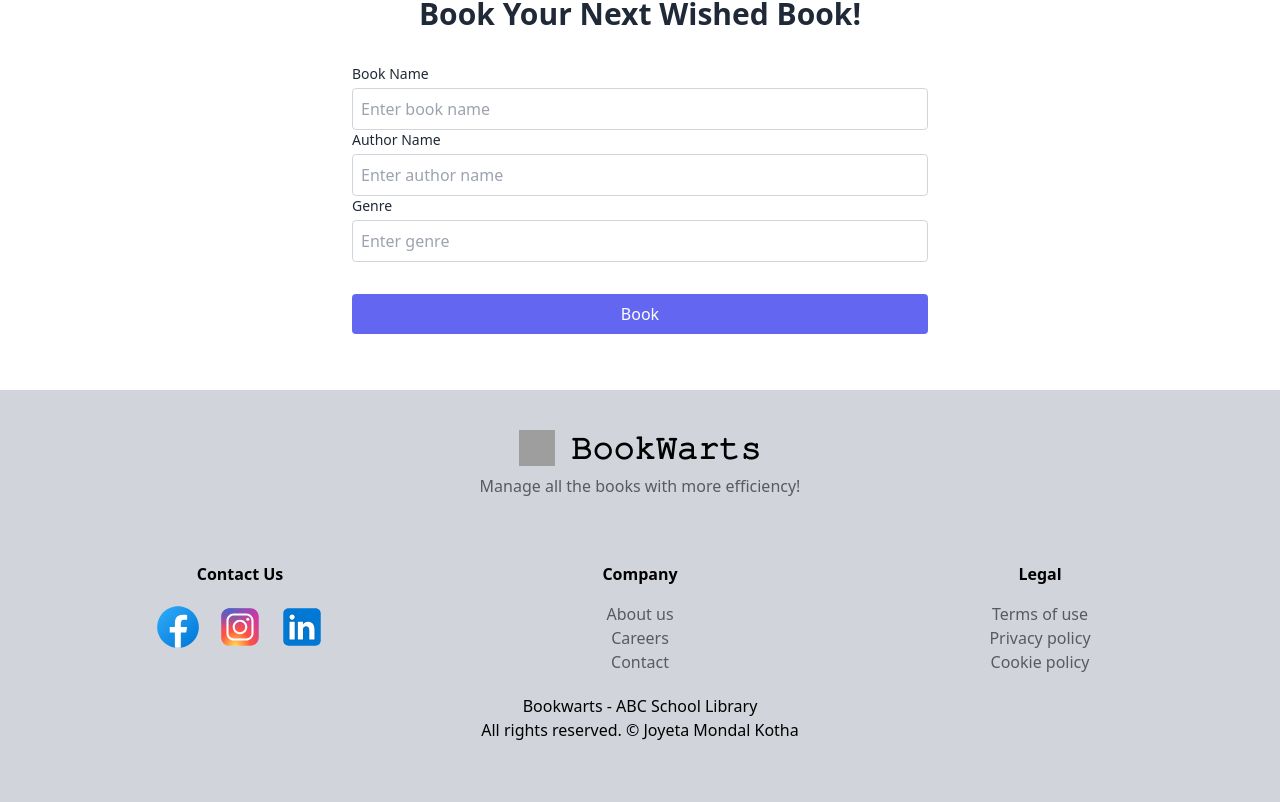
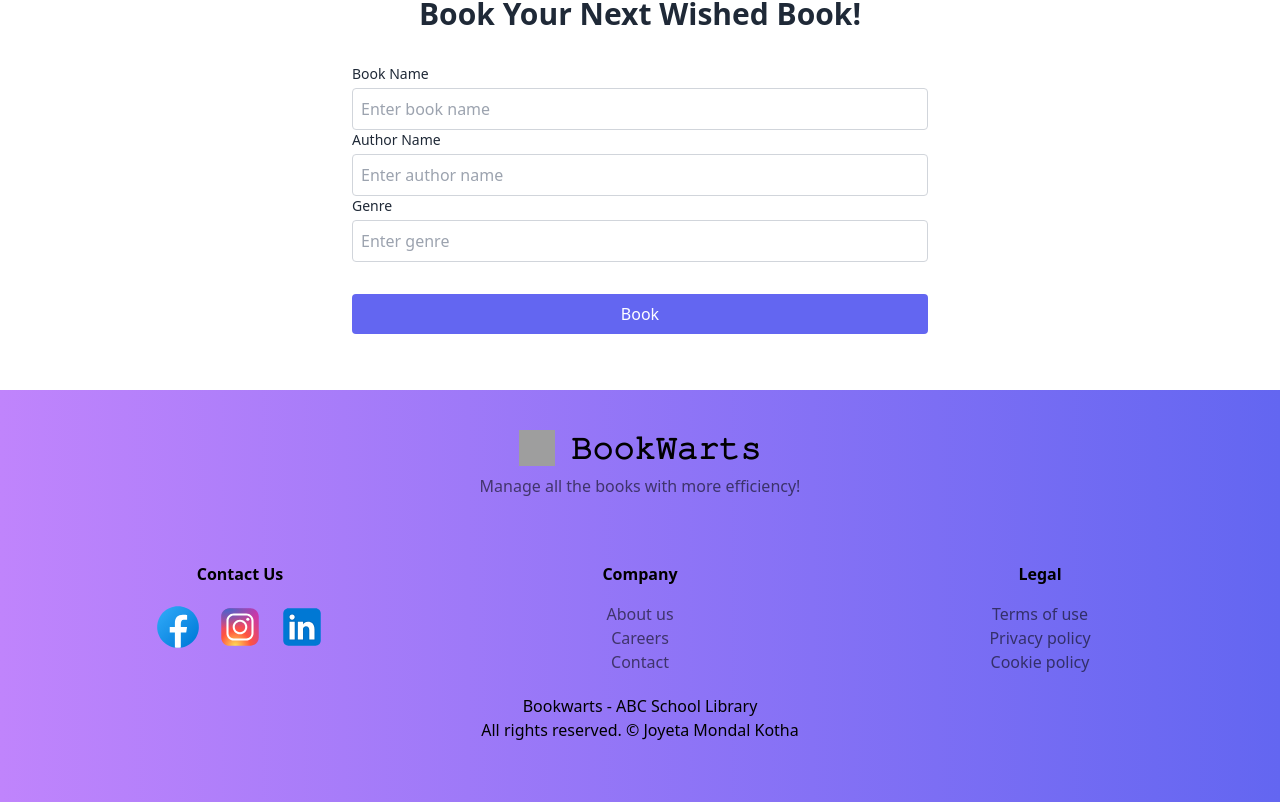
Before and after one commit to Joyeta-Mondal/assignment11-clientSide, a React (Vite) app: page / in a window 1280 px wide. Shown: the part 2588-3390 px from the top of the page. Built offline with nearby package versions, Linux system fonts and the light colour scheme; no server answers; grey boxes are pictures that could not be loaded.

Commit message:
updated footer

```diff
--- a/src/components/Footer/Footer.jsx
+++ b/src/components/Footer/Footer.jsx
@@ -2,7 +2,9 @@ const Footer = ({ isDarkMode }) => {
   return (
     <footer
       className={`p-10 ${
-        isDarkMode ? "bg-gray-800 text-white" : "bg-gray-300 text-black"
+        isDarkMode
+          ? "bg-gradient-to-r from-gray-400 to-gray-600 text-white"
+          : "bg-gradient-to-r from-purple-400 to-indigo-500 text-black"
       }`}
     >
       <div className="text-center mb-16">
```
